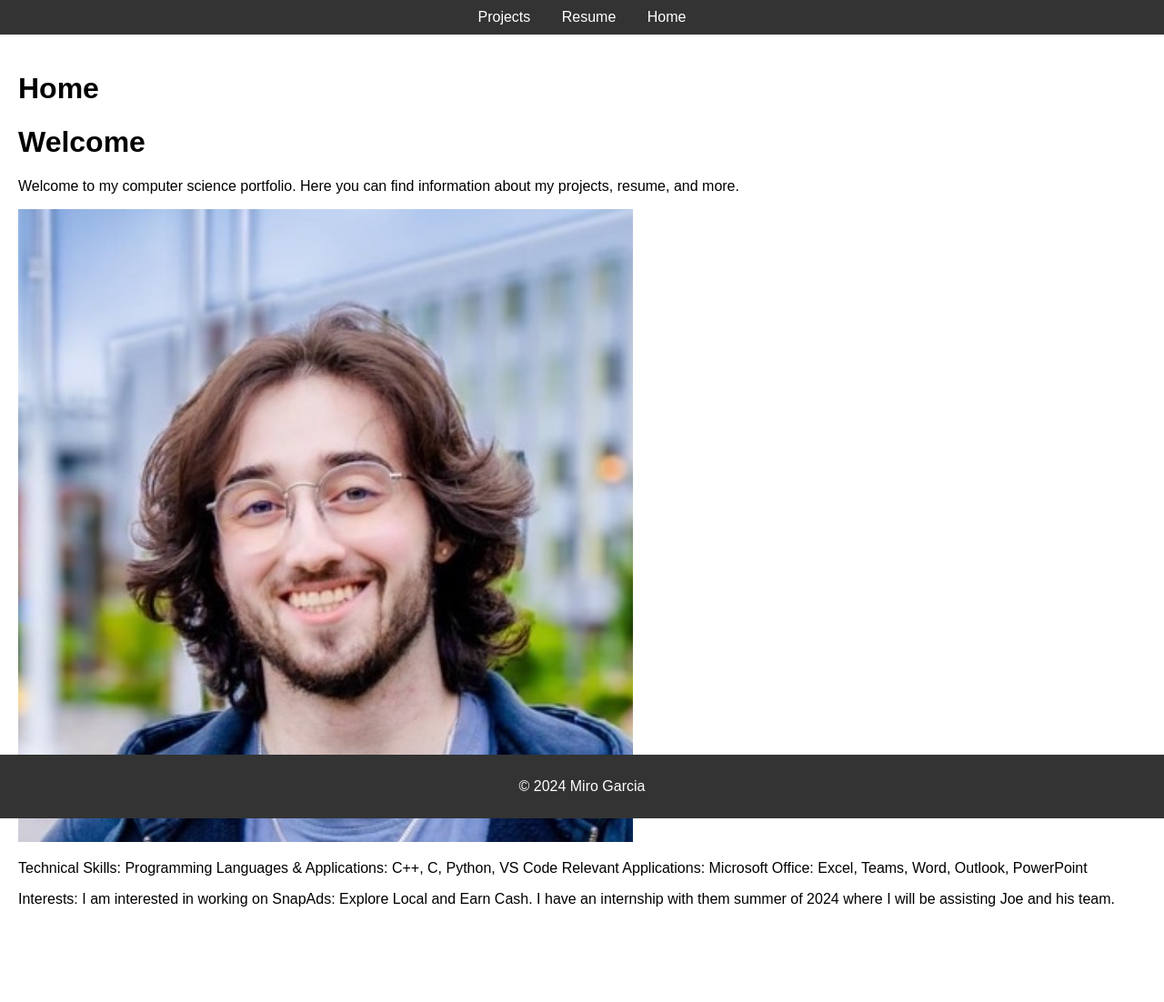
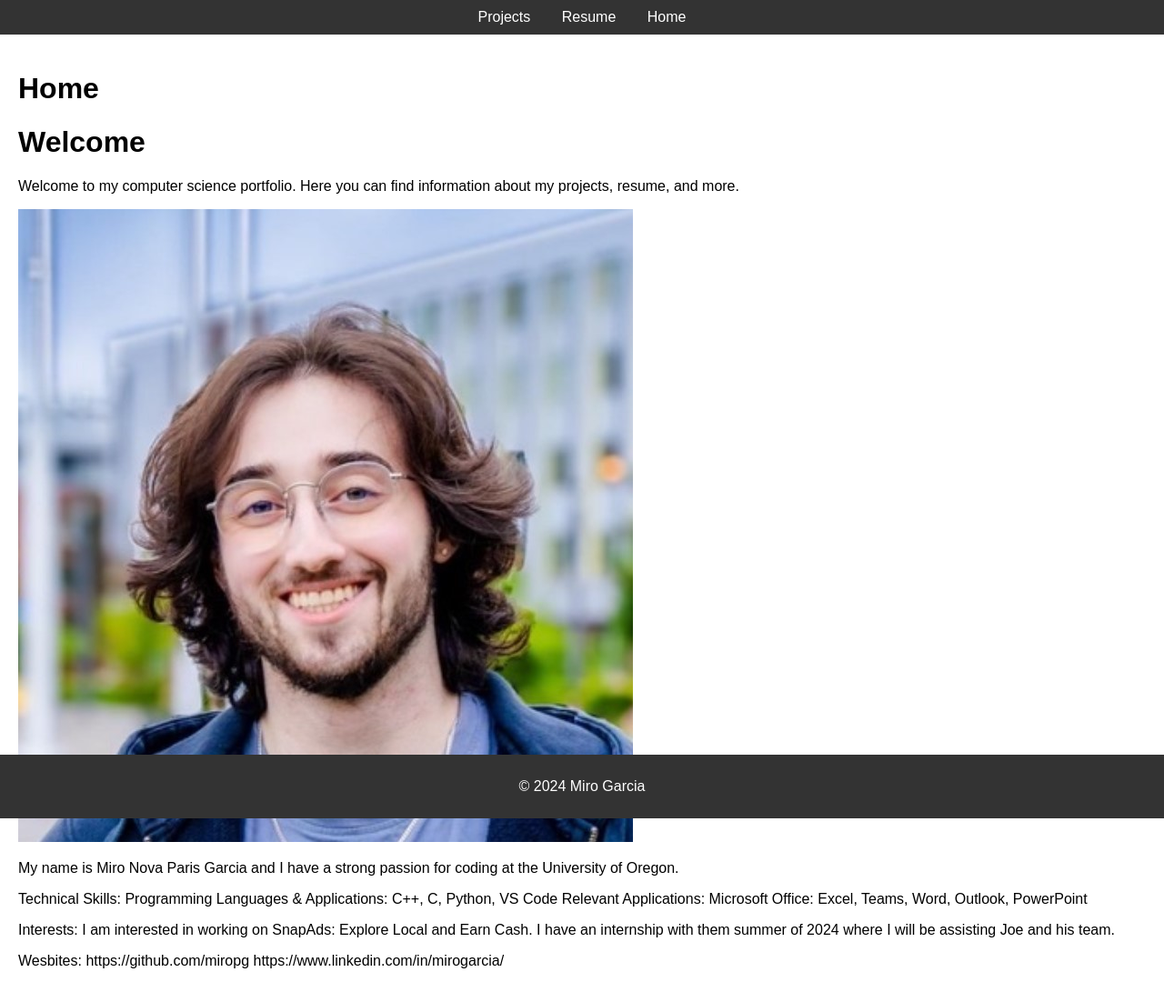
Before and after one commit to miropg/personal-website, a Jekyll site: the page built from index.md, in a window 1280 px wide. Shown: the whole page at 91% size. Built offline with Jekyll 4.4.1, drawn with Linux system fonts in a browser that asks for light colours; before the commit the page ends 1034 px from its top, so only the background shows below that; part of the change alters nothing that is shown.

Commit message:
Update index.md

```diff
--- a/index.md
+++ b/index.md
@@ -10,6 +10,8 @@ Welcome to my computer science portfolio. Here you can find information about my
 
 ![Profile Photo]({{ site.baseurl }}/assets/images/IMG_1532.jpg)
 
+My name is Miro Nova Paris Garcia and I have a strong passion for coding at the University of Oregon.
+
 Technical Skills:
 Programming Languages & Applications: C++, C, Python, VS Code
 Relevant Applications: Microsoft Office: Excel, Teams, Word, Outlook, PowerPoint
@@ -17,3 +19,7 @@ Relevant Applications: Microsoft Office: Excel, Teams, Word, Outlook, PowerPoint
 Interests:
 I am interested in working on SnapAds: Explore Local and Earn Cash.
 I have an internship with them summer of 2024 where I will be assisting Joe and his team.
+
+Wesbites:
+https://github.com/miropg
+https://www.linkedin.com/in/mirogarcia/
```
